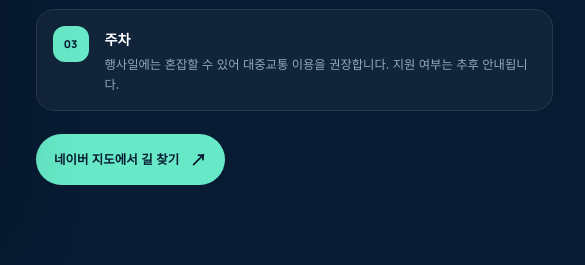
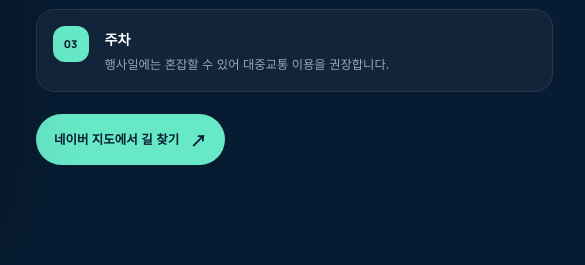
Before and after one commit to hangyver/AXfestival, a website built with Vite: page venue.html in a window 1280 px wide. Shown: the part 1808-2073 px from the top of the page, 695-1280 px from the left. Built offline with nearby package versions, Linux system fonts and the light colour scheme.

Commit message:
fix: remove unconfirmed parking support notice

```diff
--- a/festival-data.js
+++ b/festival-data.js
@@ -31,7 +31,7 @@
     address: "서울특별시 서초구 강남대로 27",
     subway: "신분당선 양재시민의숲역(매헌) 4번 출구",
     walk: "4번 출구에서 도보 약 2분",
-    parking: "aT센터 주차장을 이용할 수 있으나 행사일에는 혼잡할 수 있어 대중교통 이용을 권장합니다. 주차 지원 여부는 추후 공지됩니다."
+    parking: "aT센터 주차장을 이용할 수 있으나 행사일에는 혼잡할 수 있어 대중교통 이용을 권장합니다."
   },
   rooms: [
     { id: "world", floor: "3F", name: "세계로룸", track: "AI를 이해하고 활용하는 약사, 변화하는 약국", labelClass: "room-label-world" },
--- a/venue.html
+++ b/venue.html
@@ -16,7 +16,7 @@
 
   <section class="venue-route-section py-20 md:py-28"><div class="mx-auto max-w-7xl px-5 lg:px-8"><div class="grid gap-10 lg:grid-cols-[1.12fr_.88fr] lg:items-stretch">
     <figure class="route-map route-map-photo reveal"><button class="route-map-image" onclick="document.getElementById('routeMapDialog').showModal()" aria-label="aT센터 오시는 길 지도 크게 보기"><img src="assets/venue-access-map-v4.png" alt="양재시민의숲역 4번 출구에서 서울 양재 aT센터까지 오시는 길 상세 지도"><span class="route-map-zoom">지도 크게 보기 <i>↗</i></span></button><figcaption><span class="route-walk-badge"><b>4</b>번 출구에서 도보 약 2분</span><span class="route-map-caption">신분당선 · 양재시민의숲역</span></figcaption></figure>
-    <div class="route-info reveal"><p class="section-label text-xs font-extrabold text-cyan-300">How to arrive</p><h2 class="mt-4 text-4xl font-extrabold tracking-[-.04em] text-white">오시는 길</h2><p class="mt-4 leading-7 text-slate-400">양재시민의숲역에서 가장 빠르게 연결됩니다.</p><div class="mt-8 space-y-3"><div class="route-method"><span>01</span><div><strong>지하철</strong><p>신분당선 양재시민의숲역(매헌) 4번 출구 연결 · 도보 약 2분</p></div></div><div class="route-method"><span>02</span><div><strong>자가용</strong><p>내비게이션에서 ‘aT센터’ 또는 ‘서울 서초구 강남대로 27’을 검색하세요.</p></div></div><div class="route-method"><span>03</span><div><strong>주차</strong><p>행사일에는 혼잡할 수 있어 대중교통 이용을 권장합니다. 지원 여부는 추후 안내됩니다.</p></div></div></div><a href="https://map.naver.com/p/search/aT%EC%84%BC%ED%84%B0" target="_blank" rel="noopener" class="route-map-link">네이버 지도에서 길 찾기 <span>↗</span></a></div>
+    <div class="route-info reveal"><p class="section-label text-xs font-extrabold text-cyan-300">How to arrive</p><h2 class="mt-4 text-4xl font-extrabold tracking-[-.04em] text-white">오시는 길</h2><p class="mt-4 leading-7 text-slate-400">양재시민의숲역에서 가장 빠르게 연결됩니다.</p><div class="mt-8 space-y-3"><div class="route-method"><span>01</span><div><strong>지하철</strong><p>신분당선 양재시민의숲역(매헌) 4번 출구 연결 · 도보 약 2분</p></div></div><div class="route-method"><span>02</span><div><strong>자가용</strong><p>내비게이션에서 ‘aT센터’ 또는 ‘서울 서초구 강남대로 27’을 검색하세요.</p></div></div><div class="route-method"><span>03</span><div><strong>주차</strong><p>행사일에는 혼잡할 수 있어 대중교통 이용을 권장합니다.</p></div></div></div><a href="https://map.naver.com/p/search/aT%EC%84%BC%ED%84%B0" target="_blank" rel="noopener" class="route-map-link">네이버 지도에서 길 찾기 <span>↗</span></a></div>
   </div></div></section>
 </main><div data-footer></div>
 <dialog id="worldDialog" class="floor-dialog"><form method="dialog"><button aria-label="닫기">✕</button><img src="assets/세계로룸.png" alt="aT센터 3층 세계로룸 배치도 크게 보기"></form></dialog><dialog id="creationDialog" class="floor-dialog"><form method="dialog"><button aria-label="닫기">✕</button><img src="assets/창조룸.png" alt="aT센터 4층 창조룸 배치도 크게 보기"></form></dialog><dialog id="routeMapDialog" class="floor-dialog route-map-dialog"><form method="dialog"><button aria-label="닫기">✕</button><img src="assets/venue-access-map-v4.png" alt="양재시민의숲역 4번 출구에서 서울 양재 aT센터까지 오시는 길 상세 지도 크게 보기"></form></dialog>
```
